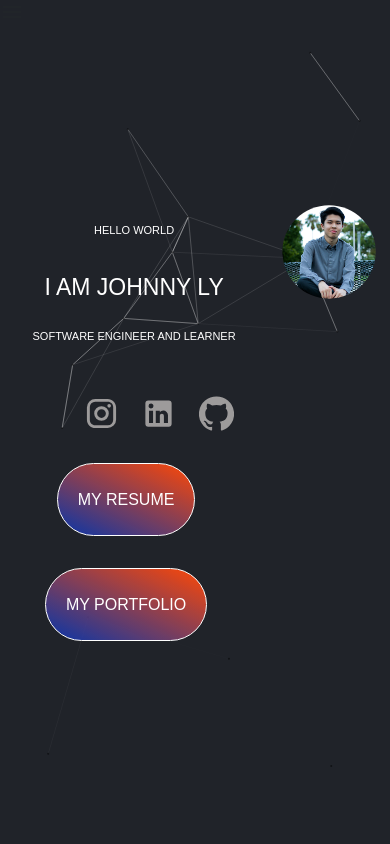
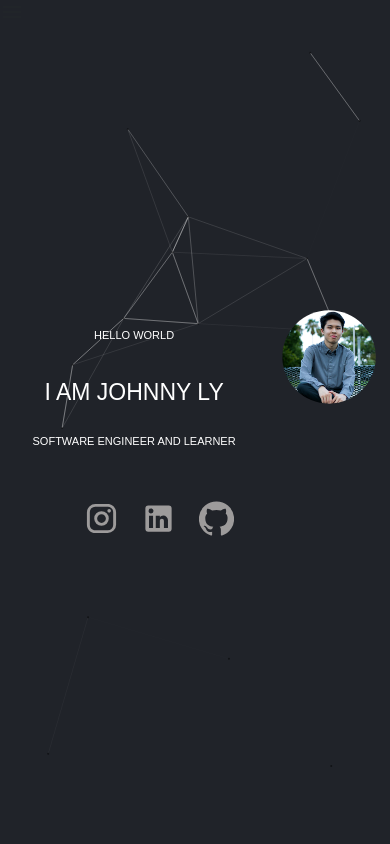
Before and after one commit to LyJohnny/react-personalwebsite, a React (Create React App) app: page / in a window 390 px wide. Shown: the top 844 px of the page. Built offline with nearby package versions, Linux system fonts and the light colour scheme.

Commit message:
Fixed about container not being full height on responsive

```diff
--- a/src/components/About.jsx
+++ b/src/components/About.jsx
@@ -13,10 +13,16 @@ import research from "./assets/research.png"
 const About = () => {
   return (
 
-    <div className='about'>
+    <div className='about'
+    style={{
+      alignContent: 'center',
+      justifyContent: 'center',
+      height: '100%'
+    }}>
 
 
-    <div className="about__container">
+    <div className="about__container"
+    >
 
     <Container>
       <Row>
--- a/src/components/Home.jsx
+++ b/src/components/Home.jsx
@@ -58,8 +58,8 @@ const Home = () => {
 
                 <div className="buttons">
 
-                    <button>My Resume</button>
-                    <button> My Portfolio</button>
+                    {/* <button>My Resume</button>
+                    <button> My Portfolio</button> */}
 
                 </div>
         </div>
```
